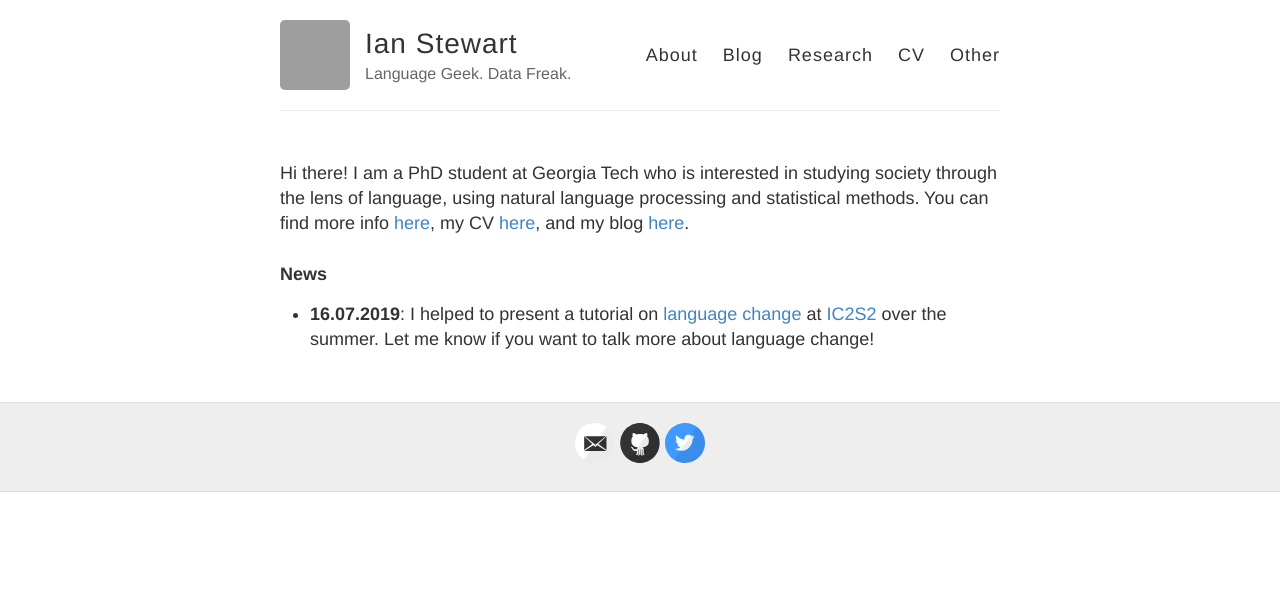
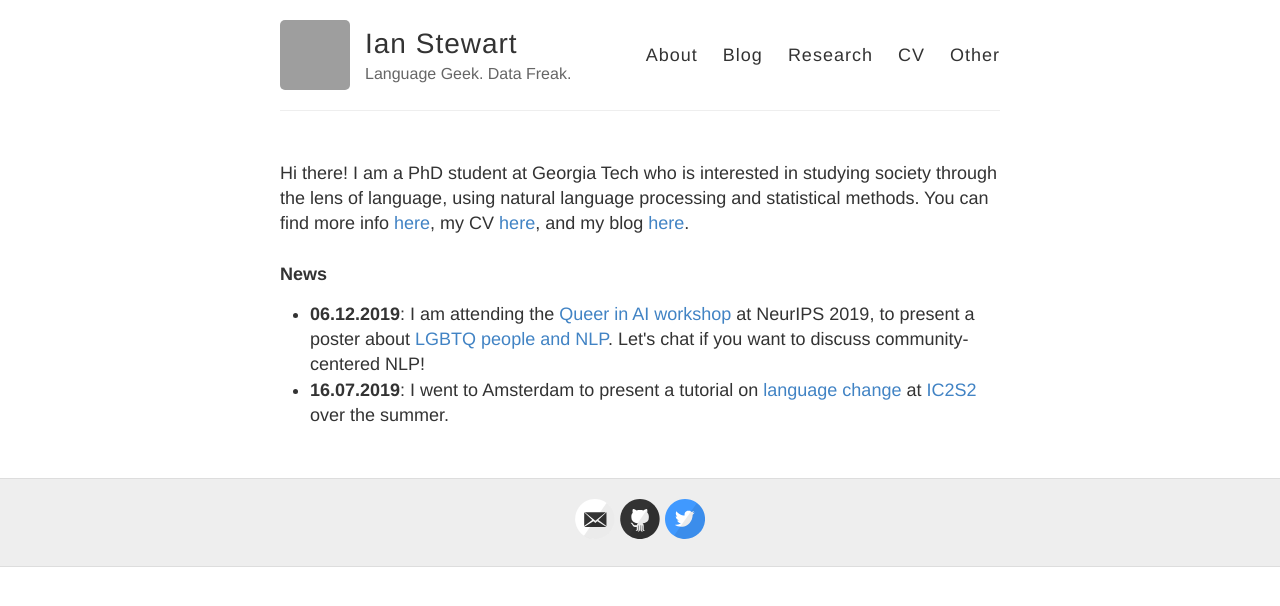
Before and after one commit to ianbstewart/ianbstewart.github.io, a Jekyll site: the page built from index.html, in a window 1280 px wide. Shown: the top 606 px of the page. Built offline with Jekyll 4.4.1, drawn with Linux system fonts in a browser that asks for light colours; grey boxes are pictures that could not be loaded.

Commit message:
updated news

```diff
--- a/index.html
+++ b/index.html
@@ -9,7 +9,8 @@ You can find more info <a href="./about/">here</a>, my CV <a href="./docs/istewa
 <br><br>
 <b>News</b><br>
 <ul>
-<li><b>16.07.2019</b>: I helped to present a tutorial on <a href="https://github.com/jacobeisenstein/language-change-tutorial">language change</a> at <a href="https://2019.ic2s2.org/">IC2S2</a> over the summer. Let me know if you want to talk more about language change!
+<li><b>06.12.2019</b>: I am attending the <a href="https://sites.google.com/view/queer-in-ai/neurips-2019">Queer in AI workshop</a> at NeurIPS 2019, to present a poster about <a href="http://ianbstewart.github.io/queer_NLP/">LGBTQ people and NLP</a>. Let's chat if you want to discuss community-centered NLP!
+<li><b>16.07.2019</b>: I went to Amsterdam to present a tutorial on <a href="https://github.com/jacobeisenstein/language-change-tutorial">language change</a> at <a href="https://2019.ic2s2.org/">IC2S2</a> over the summer.
 </ul>
 
 <!-- <div class="posts">
```
